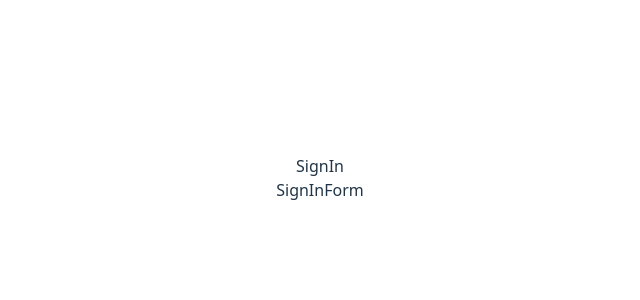
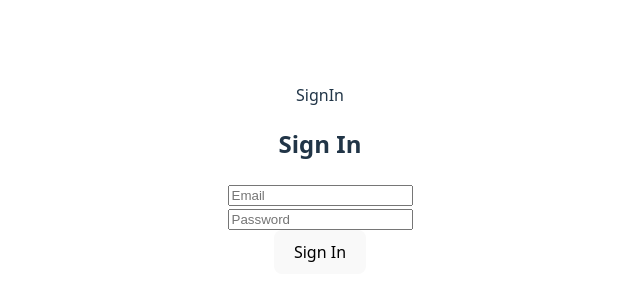
Before and after one commit to VlShost/dashboard-frontend, a React (Vite) app: page /signin in a window 1280 px wide. Shown: the part 222-522 px from the top of the page, without its empty margins (320-960 px from the left). Built offline with nearby package versions, Linux system fonts and the light colour scheme.

Commit message:
created base sign in form component

```diff
--- a/src/components/Forms/SignInForm/SignInForm.tsx
+++ b/src/components/Forms/SignInForm/SignInForm.tsx
@@ -1,7 +1,30 @@
 import React from 'react';
 
 const SignInForm = () => {
-  return <div>SignInForm</div>;
+  const handleSubmit = (event: React.FormEvent) => {
+    event.preventDefault();
+    console.log('form submitted');
+  };
+
+  return (
+    <form onSubmit={handleSubmit}>
+      <h2>Sign In</h2>
+
+      <div>
+        <label>
+          <input type="email" placeholder="Email" />
+        </label>
+      </div>
+
+      <div>
+        <label>
+          <input type="password" placeholder="Password" />
+        </label>
+      </div>
+
+      <button type="submit">Sign In</button>
+    </form>
+  );
 };
 
 export default SignInForm;
```
